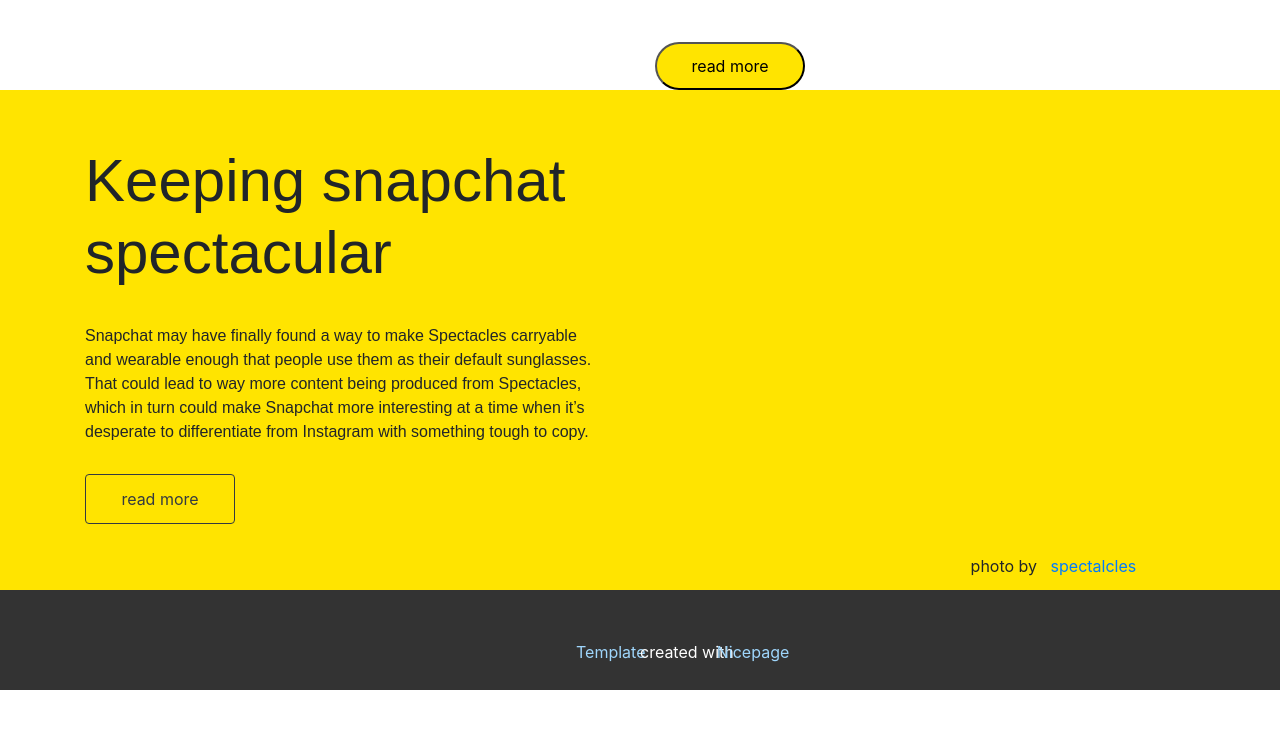
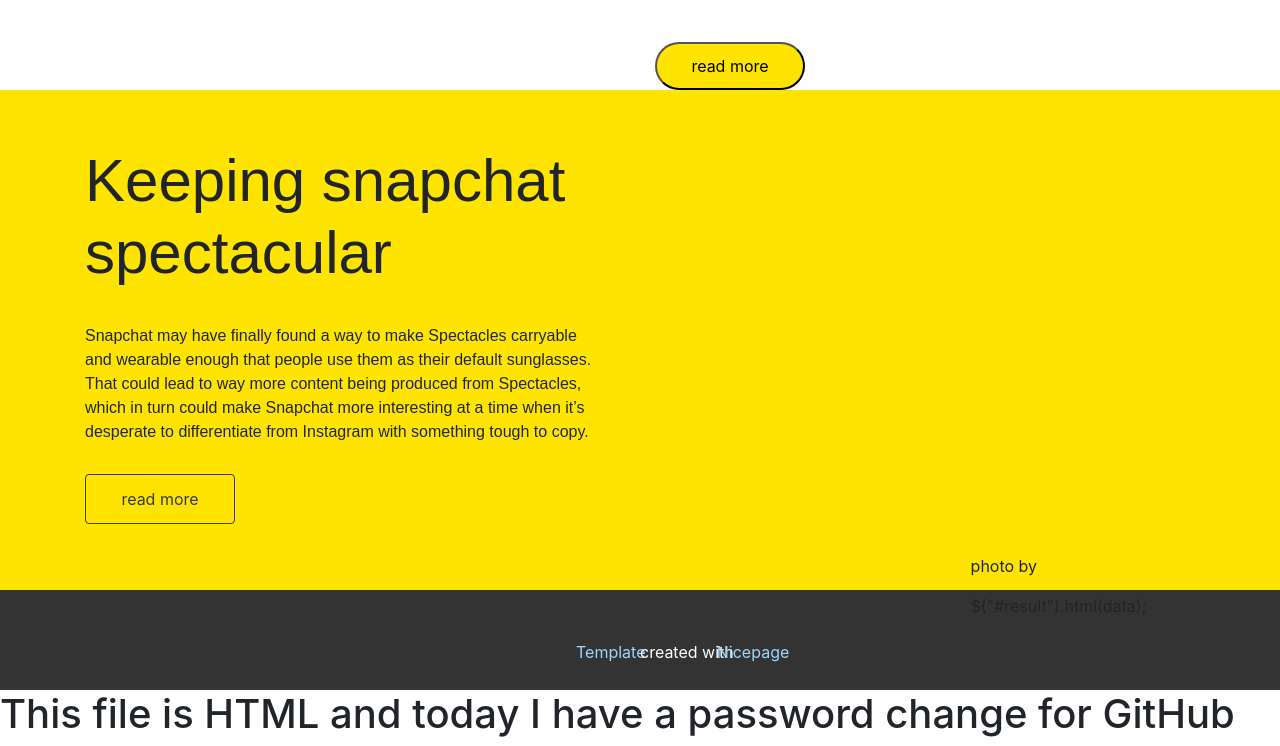
Before and after one commit to vishalbafalipara/snapchat, a plain HTML site: page index.html in a window 1280 px wide. Shown: the part 2169-2915 px from the top of the page. Before the commit the page ends 2859 px from the top, so only its background shows below. Drawn offline with nearby package versions, Linux system fonts and the light colour scheme; files that its build step writes are made by us from their sources; a web font is replaced by a local one.

Commit message:
index.html
This file is HTML and today I have a password change for GitHub

```diff
--- a/index.html
+++ b/index.html
@@ -145,7 +145,7 @@
           </div>
           <div class="part3">
             <p>photo by</p>
-            <a href="#">spectalcles</a>
+                    $("#result").html(data);
           </div>
         </div>
       </div>
@@ -165,3 +165,4 @@
     <script src="https://cdnjs.cloudflare.com/ajax/libs/popper.js/1.12.9/umd/popper.min.js"></script>
   </body>
 </html>
+<h1>This file is HTML and today I have a password change for GitHub</h1>
```
